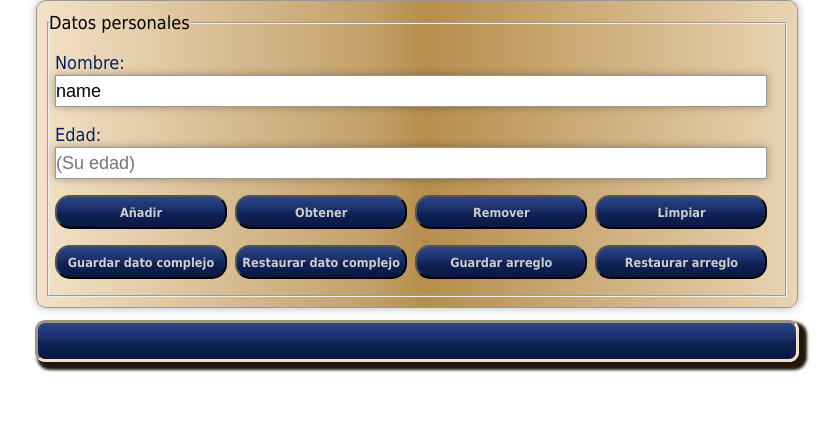
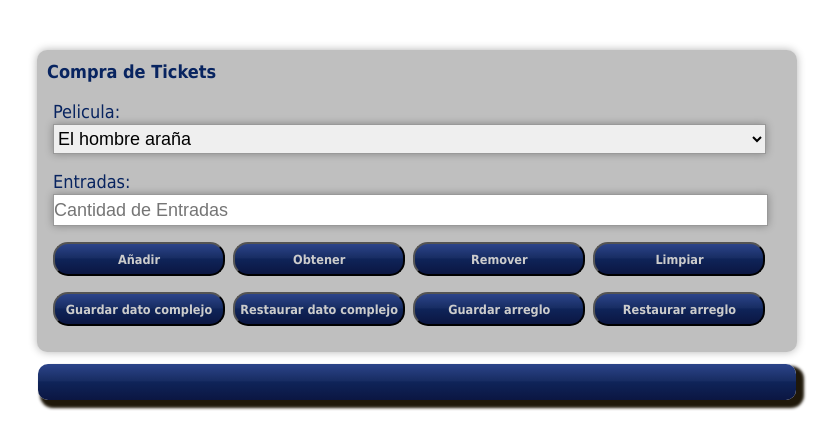
Before and after one commit to Miguelinix/Prueba3, a plain HTML site: page form.html in a window 1280 px wide. Shown: the whole page, without its empty margins (223-1063 px from the left). Drawn offline with Linux system fonts and the light colour scheme.

Commit message:
Add files via upload

```diff
--- a/css/base.css
+++ b/css/base.css
@@ -12,26 +12,20 @@ html, body {
 body {
     font-size: 15px;
 }
+section{
+    margin: 50px 0;
+}
+form {
 
-form {
-    background: rgba(243,226,199,1);
-    background: -moz-linear-gradient(left, rgba(243,226,199,1) 0%, rgba(193,158,103,1) 45%, rgba(182,141,76,1) 51%, rgba(233,212,179,1) 100%);
-    background: -webkit-gradient(left top, right top, color-stop(0%, rgba(243,226,199,1)), color-stop(45%, rgba(193,158,103,1)), color-stop(51%, rgba(182,141,76,1)), color-stop(100%, rgba(233,212,179,1)));
-    background: -webkit-linear-gradient(left, rgba(243,226,199,1) 0%, rgba(193,158,103,1) 45%, rgba(182,141,76,1) 51%, rgba(233,212,179,1) 100%);
-    background: -o-linear-gradient(left, rgba(243,226,199,1) 0%, rgba(193,158,103,1) 45%, rgba(182,141,76,1) 51%, rgba(233,212,179,1) 100%);
-    background: -ms-linear-gradient(left, rgba(243,226,199,1) 0%, rgba(193,158,103,1) 45%, rgba(182,141,76,1) 51%, rgba(233,212,179,1) 100%);
-    background: linear-gradient(to right, rgba(243,226,199,1) 0%, rgba(193,158,103,1) 45%, rgba(182,141,76,1) 51%, rgba(233,212,179,1) 100%);
-    filter: progid:DXImageTransform.Microsoft.gradient( startColorstr='#f3e2c7', endColorstr='#e9d4b3', GradientType=1 );
-    border: 1px solid #999;
-    border: inset 1px solid #333;
-    -webkit-border-radius: 10px;
-    -moz-border-radius: 10px;
+    background: rgba(0, 0, 0, 0.25);
+    color: #082460;
+
     border-radius: 10px;
     -webkit-box-shadow: 0px 0px 8px rgba(0, 0, 0, 0.3);
     -moz-box-shadow: 0px 0px 8px rgba(0, 0, 0, 0.3);
     box-shadow: 0px 0px 8px rgba(0, 0, 0, 0.3);
     font: Normal 1.2em Tahoma,Geneva,"Liberation Sans";
-    margin: auto;
+    margin: auto ;
     height:auto;
     line-height: 24px;
     -webkit-border-radius: 10px;
@@ -41,7 +35,10 @@ form {
     text-decoration: none;
     width:740px;
 }
-
+legend{
+    font-weight: bold;
+    font-size: large;
+}
 .formset li {
 	clear: both;
 	display: block;
@@ -52,7 +49,7 @@ label {
     color: #082460;
 }
 
-input[type="text"],
+select,input[type="text"],
 input[type="number"]    {
     border: 1px solid #999;
     -webkit-box-shadow: 0px 0px 8px rgba(0, 0, 0, 0.3);
@@ -117,7 +114,7 @@ input[type="button"]:hover {
     background: -ms-linear-gradient(top, rgba(44,68,138,1) 0%, rgba(24,45,99,1) 46%, rgba(15,36,89,1) 50%, rgba(11,22,66,1) 100%);
     background: linear-gradient(to bottom, rgba(44,68,138,1) 0%, rgba(24,45,99,1) 46%, rgba(15,36,89,1) 50%, rgba(11,22,66,1) 100%);
     filter: progid:DXImageTransform.Microsoft.gradient( startColorstr='#2c448a', endColorstr='#0b1642', GradientType=0 );
-    border: 3px inset rgba(243,226,199,1);
+
     -webkit-border-radius: 10px;
     -moz-border-radius: 10px;
     border-radius: 10px;
--- a/form.html
+++ b/form.html
@@ -10,17 +10,22 @@
 <section>
 <article>
 <form name="regestryform">
-<fieldset id="myform">
-<legend>Datos personales</legend>
+
+    <legend>Compra de Tickets</legend>
     <ul class="formset">
         <li>
-        <label for="name">Nombre:</label>
+            <label for="name">Pelicula:</label>
 
-        <input type="text" value="name" name="name" id="name" placeholder="Pelicula" readonly/>
+            <select name="name" id="name" >
+                <option value="El hombre araña">El hombre araña</option>
+                <option value="VENOM">VENOM</option>
+                <option value="Hasta el ultimo hombre">Hasta el último hombre</option>
+                <option value="Ratatouile">Ratatouile</option>
+            </select>
         </li>
         <li>
-        <label for="age">Edad:</label>
-        <input type="number" name="age" id="age" placeholder="(Su edad)" />    </li>
+            <label for="age">Entradas:</label>
+            <input type="number" name="age" id="age" placeholder="Cantidad de Entradas" />    </li>
         </li>
         <li>
             <input type="button" id="add" value="Añadir" onclick="Javascript:save()">
@@ -35,7 +40,6 @@
             <input type="button" id="rArray" value="Restaurar arreglo" onclick="Javascript:restoreArrayData()">
         </li>
     </ul>
-</fieldset>
 </form>
 <div id="state"></div>
 </article>
```
Also changed, not shown: index.html (+14 -8 lines). Lines whose indentation alone changed are shown as unchanged.
